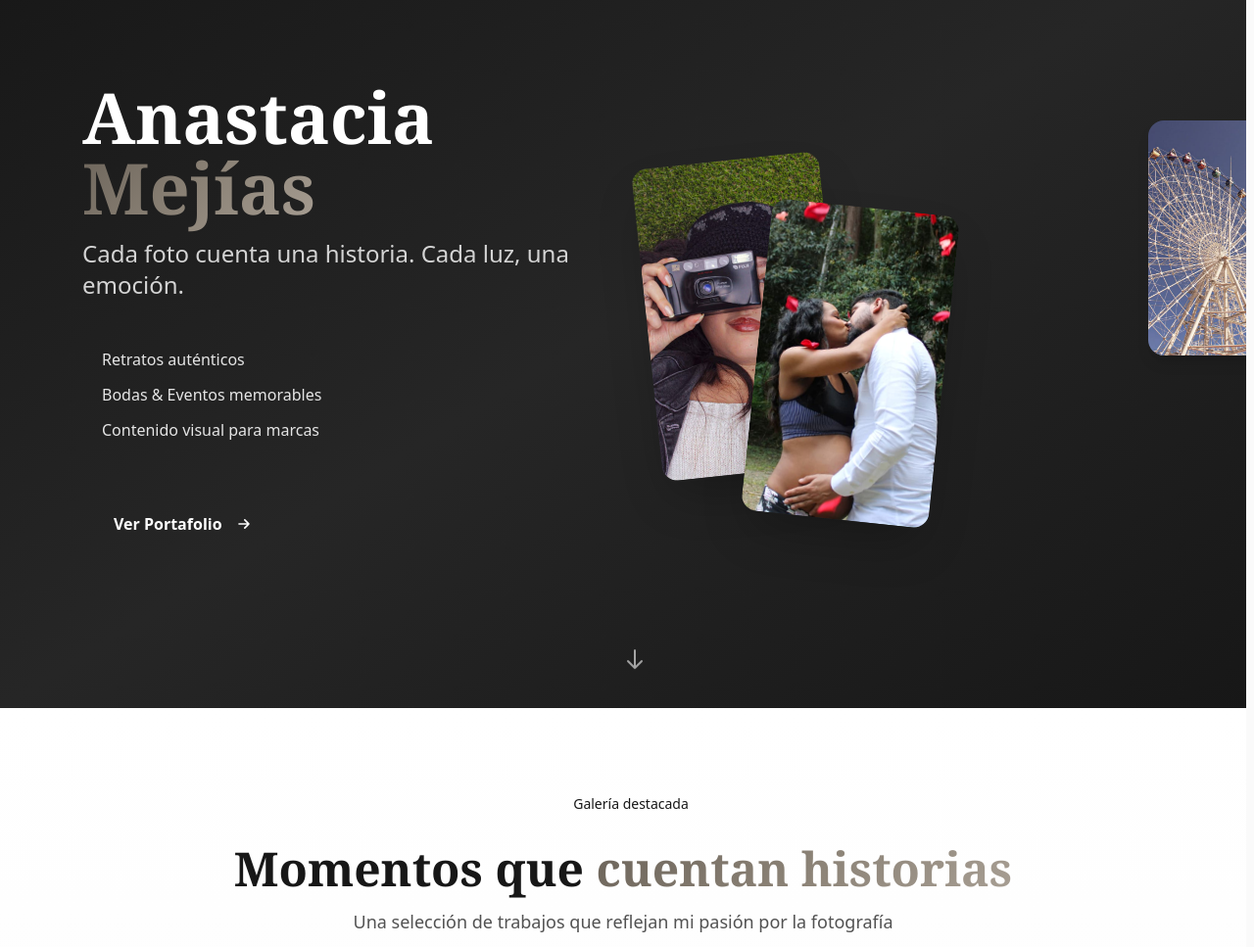
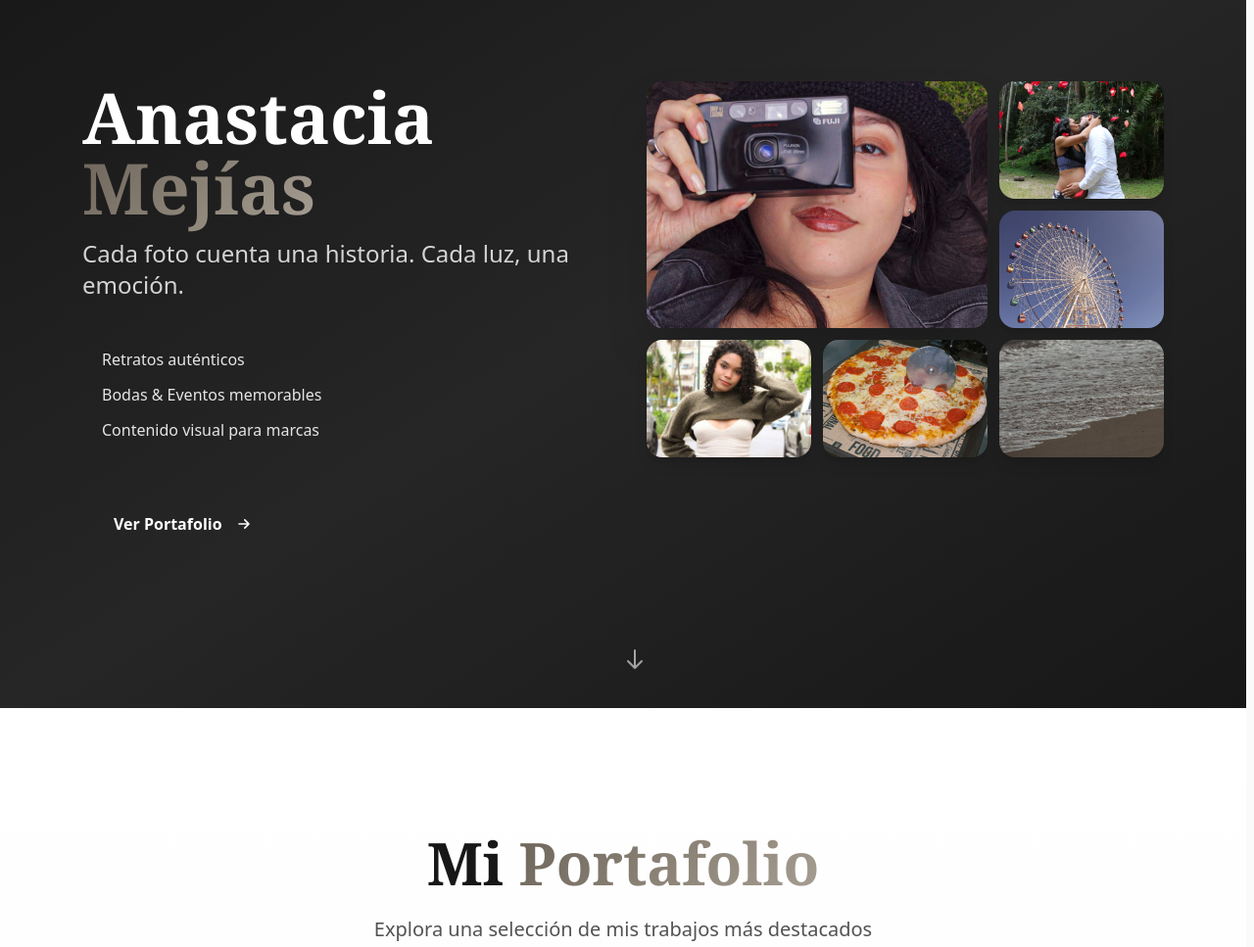
Before and after one commit to Diegozzzp/Portafolio-Anastacia, a plain HTML site: page index.html in a window 1280 px wide. Shown: the part 77-1044 px from the top of the page at 98% size. Drawn offline with nearby package versions, Linux system fonts and the light colour scheme.

Commit message:
mas atractivo

```diff
--- a/index.html
+++ b/index.html
@@ -236,25 +236,42 @@
                         </div>
                     </div>
 
-                    <!-- Lado derecho: Galería visual creativa -->
-                    <div class="hidden lg:block relative h-96">
-                        <!-- Imagen principal con efecto flotante -->
-                        <div class="absolute inset-0 flex items-center justify-center">
-                            <!-- Imagen 1 - Rotada y adelante -->
-                            <div class="absolute w-64 h-80 rounded-2xl overflow-hidden shadow-2xl transform -rotate-6 hover:rotate-0 transition-all duration-500 hover:scale-105 hover:z-30 cursor-pointer group">
+                    <!-- Lado derecho: Galería visual creativa tipo masonry -->
+                    <div class="hidden lg:block relative h-full min-h-96">
+                        <div class="grid grid-cols-3 grid-rows-3 gap-3 h-96">
+                            <!-- Foto 1 - Grande (2x2) -->
+                            <div class="col-span-2 row-span-2 rounded-2xl overflow-hidden shadow-2xl hover:shadow-3xl transition-all duration-500 hover:scale-105 cursor-pointer group">
                                 <img src="fotos/fotoretrato-camaraencara.jpg" alt="Retratos" class="w-full h-full object-cover" loading="eager" />
                                 <div class="absolute inset-0 bg-gradient-to-t from-black/50 to-transparent opacity-0 group-hover:opacity-100 transition-opacity duration-300"></div>
                             </div>
 
-                            <!-- Imagen 2 - Rotada opuesta -->
-                            <div class="absolute w-64 h-80 rounded-2xl overflow-hidden shadow-2xl transform rotate-6 -translate-x-20 translate-y-12 hover:rotate-0 transition-all duration-500 hover:scale-105 hover:z-30 cursor-pointer group">
+                            <!-- Foto 2 - Pequeña -->
+                            <div class="col-span-1 row-span-1 rounded-2xl overflow-hidden shadow-lg hover:shadow-2xl transition-all duration-500 hover:scale-110 cursor-pointer group">
                                 <img src="fotos/beso-embarazada-esposos.jpg" alt="Momentos" class="w-full h-full object-cover" loading="eager" />
                                 <div class="absolute inset-0 bg-gradient-to-t from-black/50 to-transparent opacity-0 group-hover:opacity-100 transition-opacity duration-300"></div>
                             </div>
 
-                            <!-- Imagen 3 - Pequeña al fondo -->
-                            <div class="absolute w-48 h-60 rounded-2xl overflow-hidden shadow-lg transform translate-x-32 -translate-y-20 hover:scale-110 transition-all duration-500 hover:z-30 cursor-pointer group">
+                            <!-- Foto 3 - Pequeña -->
+                            <div class="col-span-1 row-span-1 rounded-2xl overflow-hidden shadow-lg hover:shadow-2xl transition-all duration-500 hover:scale-110 cursor-pointer group">
                                 <img src="fotos/estructura-carrousel.jpg" alt="Editorial" class="w-full h-full object-cover" loading="lazy" />
+                                <div class="absolute inset-0 bg-gradient-to-t from-black/50 to-transparent opacity-0 group-hover:opacity-100 transition-opacity duration-300"></div>
+                            </div>
+
+                            <!-- Foto 4 - Pequeña -->
+                            <div class="col-span-1 row-span-1 rounded-2xl overflow-hidden shadow-lg hover:shadow-2xl transition-all duration-500 hover:scale-110 cursor-pointer group">
+                                <img src="fotos/foto-retrato.jpg" alt="Retrato" class="w-full h-full object-cover" loading="lazy" />
+                                <div class="absolute inset-0 bg-gradient-to-t from-black/50 to-transparent opacity-0 group-hover:opacity-100 transition-opacity duration-300"></div>
+                            </div>
+
+                            <!-- Foto 5 - Pequeña -->
+                            <div class="col-span-1 row-span-1 rounded-2xl overflow-hidden shadow-lg hover:shadow-2xl transition-all duration-500 hover:scale-110 cursor-pointer group">
+                                <img src="fotos/pizza-cortando.jpg" alt="Gastronomía" class="w-full h-full object-cover" loading="lazy" />
+                                <div class="absolute inset-0 bg-gradient-to-t from-black/50 to-transparent opacity-0 group-hover:opacity-100 transition-opacity duration-300"></div>
+                            </div>
+
+                            <!-- Foto 6 - Pequeña -->
+                            <div class="col-span-1 row-span-1 rounded-2xl overflow-hidden shadow-lg hover:shadow-2xl transition-all duration-500 hover:scale-110 cursor-pointer group">
+                                <img src="fotos/espuma-playa.jpg" alt="Naturaleza" class="w-full h-full object-cover" loading="lazy" />
                                 <div class="absolute inset-0 bg-gradient-to-t from-black/50 to-transparent opacity-0 group-hover:opacity-100 transition-opacity duration-300"></div>
                             </div>
                         </div>
@@ -272,19 +289,15 @@
     </section>
 
     <!-- Album creativo de fotografías (después del hero) -->
-    <section id="album" class="relative w-full py-12 sm:py-16 md:py-20 bg-gradient-to-b from-white via-neutral-50 to-white dark:from-neutral-950 dark:via-neutral-900 dark:to-neutral-950">
+    <section id="album" class="relative w-full py-16 sm:py-24 md:py-32 bg-gradient-to-b from-white via-neutral-50 to-white dark:from-neutral-950 dark:via-neutral-900 dark:to-neutral-950">
         <div class="max-w-7xl mx-auto px-4 sm:px-6">
-            <!-- Encabezado con diseño mejorado -->
-            <div class="text-center mb-10 sm:mb-12 md:mb-16 reveal">
-                <div class="inline-flex items-center gap-2 px-4 py-2 rounded-full bg-brand-100 text-brand-600 dark:bg-brand-900/30 dark:text-brand-400 text-sm font-medium mb-6">
-                    <span class="w-2 h-2 bg-brand-500 rounded-full animate-pulse-slow"></span>
-                    Galería destacada
-                </div>
-                <h2 class="font-serif text-3xl sm:text-4xl md:text-5xl font-bold mb-3 sm:mb-4 text-neutral-900 dark:text-white leading-tight">
-                    Momentos que <span class="text-gradient">cuentan historias</span>
+            <!-- Encabezado elegante -->
+            <div class="text-center mb-12 sm:mb-16 md:mb-20">
+                <h2 class="font-serif text-4xl sm:text-5xl md:text-6xl font-bold text-neutral-900 dark:text-white mb-4 sm:mb-6">
+                    Mi <span class="text-gradient">Portafolio</span>
                 </h2>
-                <p class="text-base sm:text-lg text-neutral-600 dark:text-neutral-400 max-w-2xl mx-auto px-4">
-                    Una selección de trabajos que reflejan mi pasión por la fotografía
+                <p class="text-lg sm:text-xl text-neutral-600 dark:text-neutral-300 max-w-2xl mx-auto">
+                    Explora una selección de mis trabajos más destacados
                 </p>
             </div>
 
```
